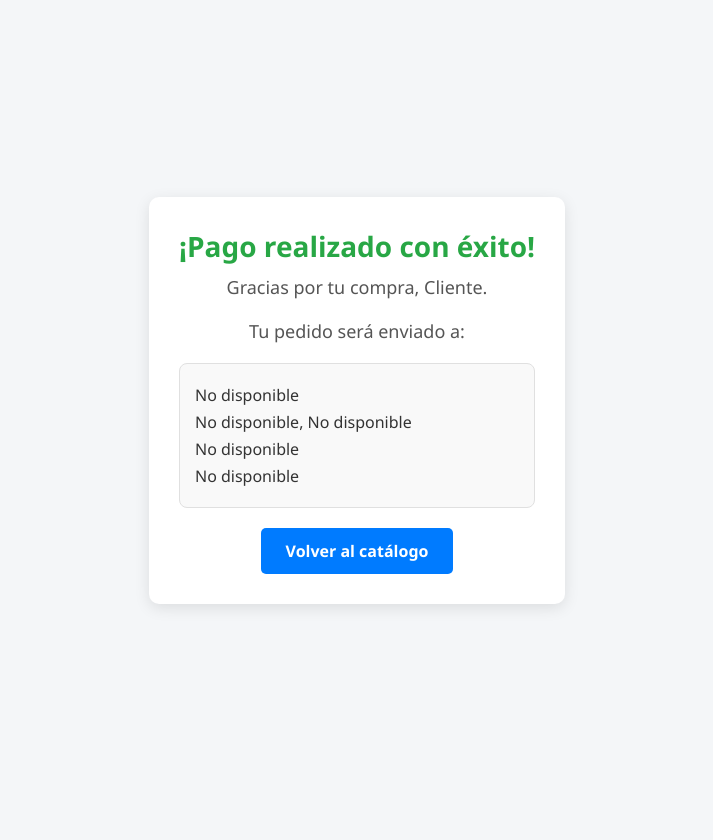
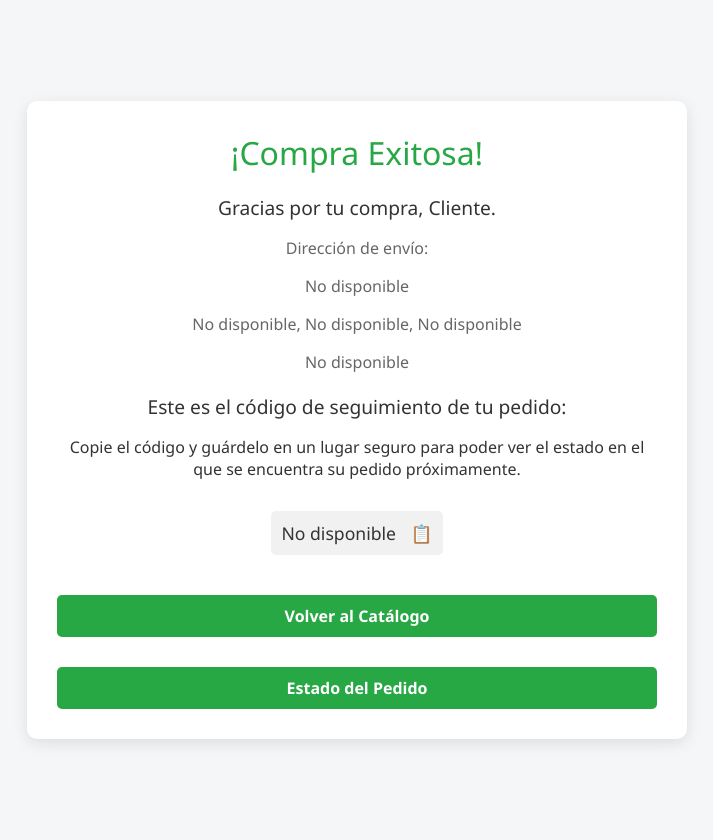
Before and after one commit to davblamor/PGPI-2.7, a Django app: page /success/ in a window 1280 px wide. Shown: the whole page, without its empty margins (283-996 px from the left). Before the commit the page ends 608 px from the top, so only its background shows below. Run offline with Django 5.2, Linux system fonts and the light colour scheme; a user stored in the database is signed in; data comes from the database, SQL or seed files in the repository; data that the repository does not hold is empty.

Commit message:
Feat(track): Added all methods related to tracking for identified users

```diff
--- a/backend/myapp/models.py
+++ b/backend/myapp/models.py
@@ -78,7 +78,6 @@ class CartItem(models.Model):
 
 #Pedido
 class Order(models.Model):
-    # Definición de los posibles estados
     STATUS_CHOICES = [
         ('Recibido', 'Recibido'),
         ('En Proceso', 'En Proceso'),
@@ -86,7 +85,7 @@ class Order(models.Model):
         ('Entregado', 'Entregado'),
     ]
 
-    user = models.OneToOneField(settings.AUTH_USER_MODEL, on_delete=models.CASCADE, null=True, blank=True)
+    user = models.ForeignKey(settings.AUTH_USER_MODEL, on_delete=models.CASCADE, null=True, blank=True)
     session_id = models.CharField(max_length=255, unique=True, null=True, blank=True)
     created_at = models.DateTimeField(auto_now_add=True)
     total = models.DecimalField(max_digits=10, decimal_places=2)
@@ -95,7 +94,8 @@ class Order(models.Model):
     status = models.CharField(max_length=20, choices=STATUS_CHOICES, default='Recibido')
 
     def __str__(self):
-        return f"Order {self.track_number} - Estado: {self.estado}"
+        return f"Order {self.track_number} - Estado: {self.status}"
+
 
 #Detalles de Pedido
 class OrderItem(models.Model):
--- a/backend/myapp/urls.py
+++ b/backend/myapp/urls.py
@@ -35,4 +35,6 @@ urlpatterns = [
     path('initiate_checkout_guest/', views.initiate_checkout_guest, name='initiate_checkout_guest'),
     path('track_order_guest/', views.track_order_guest, name='track_order_guest'),
     path('success_guest/', views.success_guest_view, name='success_guest'),
+    path('track_order/', views.track_order, name='track_order'),
+    path('initiate_checkout/', views.initiate_checkout, name='initiate_checkout'),
 ] # + static(settings.MEDIA_URL, document_root=settings.MEDIA_ROOT)
--- a/backend/myapp/views.py
+++ b/backend/myapp/views.py
@@ -160,11 +160,9 @@ def add_to_cart(request, product_id):
 # Vista del carrito de compras
 @login_required
 def cart(request):
-    # Get or create the cart for the current user
     cart_obj, created = Cart.objects.get_or_create(user=request.user)
     cart_items = cart_obj.item.all()
 
-    # Calculate total items and total price
     total_items = sum(item.quantity for item in cart_items)
     total_price = sum(item.product.price * item.quantity for item in cart_items)
 
@@ -180,7 +178,6 @@ def cart(request):
         stripe.api_key = settings.STRIPE_SECRET_KEY
         YOUR_DOMAIN = "http://127.0.0.1:8000"  # Replace with your deployed domain
 
-        # Create line items for Stripe Checkout
         line_items = [
             {
                 'price_data': {
@@ -195,7 +192,6 @@ def cart(request):
             for item in cart_items
         ]
 
-        # Create the Stripe Checkout session
         checkout_session = stripe.checkout.Session.create(
             payment_method_types=['card'],
             line_items=line_items,
@@ -303,12 +299,121 @@ class StripeCheckoutSessionView(View):
         except Exception as e:
             return JsonResponse({'error': str(e)}, status=400)
 
+@login_required
+def initiate_checkout(request):
+    cart = Cart.objects.filter(user=request.user).first()
+    if not cart or not cart.item.exists():
+        return redirect('cart')
 
-# Success view
+    productos_no_existentes = []
+    for item in cart.item.all():
+        if item.product.stock < item.quantity:
+            productos_no_existentes.append(item.product.name)
+
+    if productos_no_existentes:
+        return render(request, 'checkout_error.html', {
+            'error': f'Los siguientes productos no tienen suficiente stock: {", ".join(productos_no_existentes)}. Por favor, actualiza tu carrito.'
+        })
+
+    total = sum(item.product.price * item.quantity for item in cart.item.all())
+
+    stripe.api_key = settings.STRIPE_SECRET_KEY
+    YOUR_DOMAIN = "http://127.0.0.1:8000"  # Reemplaza con tu dominio
+
+    line_items = [
+        {
+            'price_data': {
+                'currency': 'eur',
+                'product_data': {
+                    'name': item.product.name,
+                },
+                'unit_amount': int(item.product.price * 100),  # Convertir a centavos
+            },
+            'quantity': item.quantity,
+        }
+        for item in cart.item.all()
+    ]
+
+    try:
+        checkout_session = stripe.checkout.Session.create(
+            payment_method_types=['card'],
+            line_items=line_items,
+            mode='payment',
+            success_url=YOUR_DOMAIN + '/success/?session_id={CHECKOUT_SESSION_ID}',
+            cancel_url=YOUR_DOMAIN + '/cart/',
+            shipping_address_collection={
+                'allowed_countries': ['US', 'CA', 'ES']
+            },
+            shipping_options=[
+                {
+                    'shipping_rate_data': {
+                        'type': 'fixed_amount',
+                        'fixed_amount': {'amount': 500, 'currency': 'eur'},
+                        'display_name': 'Standard shipping',
+                        'delivery_estimate': {
+                            'minimum': {'unit': 'business_day', 'value': 5},
+                            'maximum': {'unit': 'business_day', 'value': 7},
+                        },
+                    },
+                },
+                {
+                    'shipping_rate_data': {
+                        'type': 'fixed_amount',
+                        'fixed_amount': {'amount': 1500, 'currency': 'eur'},
+                        'display_name': 'Express shipping',
+                        'delivery_estimate': {
+                            'minimum': {'unit': 'business_day', 'value': 1},
+                            'maximum': {'unit': 'business_day', 'value': 3},
+                        },
+                    },
+                },
+            ],
+        )
+
+        track_number = f"TRACK-{uuid.uuid4().hex[:10].upper()}"
+
+        order = Order.objects.create(
+            user=request.user,
+            session_id=checkout_session.id,
+            total=total,
+            delivery_address="Pendiente de ser completada",
+            track_number=track_number,
+            status='Recibido'
+        )
+
+        for item in cart.item.all():
+            OrderItem.objects.create(
+                order=order,
+                product=item.product,
+                quantity=item.quantity,
+                price=item.product.price
+            )
+
+        return redirect(checkout_session.url, code=303)
+
+    except stripe.error.StripeError as e:
+        return render(request, 'checkout_error.html', {'error': str(e)})
+
+
+@login_required
+def track_order(request):
+    if request.method == 'POST':
+        track_number = request.POST.get('track_number')
+
+        try:
+            order = Order.objects.get(user=request.user, track_number=track_number)
+            return render(request, 'track_order.html', {'order': order})
+        except Order.DoesNotExist:
+            return render(request, 'track_order.html', {'error': 'No se encontró ningún pedido con ese código de seguimiento.'})
+
+    return render(request, 'track_order.html')
+
+
+
 @login_required
 def success_view(request):
-    print("Ejecutando success_view...")
-    # Default values for name and address
+    session_id = request.GET.get('session_id')
+
     name = "Cliente"
     address = {
         "line1": "No disponible",
@@ -318,17 +423,15 @@ def success_view(request):
         "postal_code": "No disponible",
         "country": "No disponible",
     }
-
-    # Retrieve the session ID from the query parameters
-    session_id = request.GET.get('session_id')
+    track_number = "No disponible"
 
     if session_id:
         try:
             session = stripe.checkout.Session.retrieve(session_id, expand=['shipping_details'])
-            shipping_details = session.get('shipping_details', {})
+            shipping_details = session.get('shipping_details')
             if shipping_details:
+                name = shipping_details.get('name', "Cliente")
                 address_obj = shipping_details.get('address', {})
-                name = shipping_details.get('name', name)
                 address = {
                     "line1": address_obj.get('line1', "No disponible"),
                     "line2": address_obj.get('line2', ""),
@@ -337,12 +440,20 @@ def success_view(request):
                     "postal_code": address_obj.get('postal_code', "No disponible"),
                     "country": address_obj.get('country', "No disponible"),
                 }
+
+
+            try:
+                order = Order.objects.get(session_id=session_id, user=request.user)
+                track_number = order.track_number
+            except Order.DoesNotExist:
+                track_number = "No disponible"
+                print("Orden no encontrada.")
+
         except stripe.error.StripeError as e:
             print(f"Stripe error: {e}")
         except Exception as e:
             print(f"Error retrieving Stripe session: {e}")
 
-    # Clear the user's cart and update product stock
     cart = Cart.objects.filter(user=request.user).first()
     if cart:
         for item in cart.item.all():
@@ -354,6 +465,7 @@ def success_view(request):
     return render(request, 'success.html', {
         'name': name,
         'address': address,
+        'track_number': track_number,
     })
 
 # Incrementar la cantidad de un producto en el carrito
@@ -439,7 +551,7 @@ def initiate_checkout_guest(request):
     total = sum(item['price'] * item['quantity'] for item in cart.values())
 
     stripe.api_key = settings.STRIPE_SECRET_KEY
-    YOUR_DOMAIN = "http://127.0.0.1:8000"  # Reemplaza con tu dominio
+    YOUR_DOMAIN = "http://127.0.0.1:8000"
 
     line_items = [
         {
@@ -448,7 +560,7 @@ def initiate_checkout_guest(request):
                 'product_data': {
                     'name': item['name'],
                 },
-                'unit_amount': int(item['price'] * 100),  # Convertir a centavos
+                'unit_amount': int(item['price'] * 100),
             },
             'quantity': item['quantity'],
         }
@@ -492,7 +604,6 @@ def initiate_checkout_guest(request):
         )
 
         track_number = f"TRACK-{uuid.uuid4().hex[:10].upper()}"
-        print(f"Número de seguimiento generado: {track_number}")
 
         order = Order.objects.create(
             session_id=checkout_session.id,
--- a/backend/templates/cart_guest.html
+++ b/backend/templates/cart_guest.html
@@ -143,15 +143,15 @@
                                 <span class="quantity-number">{{ item.quantity }}</span>
                                 <a href="{% url 'increase_quantity_guest' item.product_id %}">+</a>
                             </div>
-                            <p>Precio unitario: ${{ item.price }}</p>
+                            <p>Precio unitario: €{{ item.price }}</p>
                         </div>
-                        <p>Total: ${{ item.total_price }}</p>
+                        <p>Total: €{{ item.total_price }}</p>
                     </div>
                 {% endfor %}
             </div>
             <div class="total-info">
                 <p>Total de artículos: {{ total_items }}</p>
-                <p>Precio total: ${{ total_price }}</p>
+                <p>Precio total: €{{ total_price }}</p>
             </div>
             <div class="cart-actions">
                 <a href="{% url 'catalogo' %}">Seguir comprando</a>
--- a/backend/templates/catalogo.html
+++ b/backend/templates/catalogo.html
@@ -258,6 +258,7 @@
             {% if total_items > 0 %}
             <span class="cart-count">{{ total_items }}</span>
             {% endif %}
+            <a href="{% url 'track_order_guest' %}" class="track-order-button">Seguir mi pedido</a>
         </div>
         <div class="header-buttons">
             {% if user.is_authenticated %}
@@ -314,7 +315,7 @@
                     {% endif %}
                     <h2>{{ producto.name }}</h2>
                     <p>{{ producto.description }}</p>
-                    <p class="price">${{ producto.price }}</p>
+                    <p class="price">€{{ producto.price }}</p>
                     <p class="stock">Stock: {{ producto.stock }}</p>
 
                     {% if producto.stock > 0 %}
--- a/backend/templates/success.html
+++ b/backend/templates/success.html
@@ -3,18 +3,18 @@
 <head>
     <meta charset="UTF-8">
     <meta name="viewport" content="width=device-width, initial-scale=1.0">
-    <title>Pago Exitoso</title>
+    <title>Compra Exitosa</title>
     <style>
         body {
             font-family: 'Segoe UI', Tahoma, Geneva, Verdana, sans-serif;
             background-color: #f4f6f8;
-            color: #333;
             margin: 0;
-            padding: 0;
+            padding: 20px;
             display: flex;
             justify-content: center;
             align-items: center;
             min-height: 100vh;
+            color: #333;
         }
         .container {
             max-width: 600px;
@@ -24,59 +24,90 @@
             box-shadow: 0 4px 15px rgba(0, 0, 0, 0.1);
             text-align: center;
         }
-        .success-message {
-            font-size: 28px;
-            font-weight: bold;
+        .header {
+            font-size: 2em;
             color: #28a745;
-            margin-bottom: 10px;
+            margin-bottom: 20px;
+        }
+        .message {
+            font-size: 1.2em;
+            margin-bottom: 15px;
         }
         .details {
-            font-size: 18px;
-            color: #555;
+            color: #666;
+            font-size: 1em;
             margin-bottom: 20px;
         }
-        .address {
-            text-align: left;
-            background-color: #f9f9f9;
-            padding: 15px;
-            border-radius: 8px;
-            border: 1px solid #e0e0e0;
+        .tracking-info {
+            font-size: 1.1em;
+            background-color: #f1f1f1;
+            padding: 10px;
+            border-radius: 5px;
+            display: inline-block;
+            cursor: pointer;
             margin-bottom: 20px;
+            margin-top: 15px;
         }
-        .address p {
-            margin: 5px 0;
+        .tracking-info:hover {
+            background-color: #e0e0e0;
         }
-        .home-link {
+        .button {
+            background-color: #28a745;
+            color: #fff;
+            padding: 10px 20px;
+            border-radius: 5px;
+            text-decoration: none;
+            font-weight: bold;
             display: inline-block;
-            padding: 12px 25px;
-            color: #ffffff;
-            background-color: #007bff;
-            text-decoration: none;
-            border-radius: 5px;
-            font-size: 16px;
-            font-weight: bold;
             transition: background-color 0.3s;
+            margin-top: 20px;
         }
-        .home-link:hover {
-            background-color: #0056b3;
+        .button:hover {
+            background-color: #218838;
+        }
+        .copy-icon {
+            margin-left: 10px;
+            cursor: pointer;
+        }
+        .button-container {
+            display: flex;
+            flex-direction: column;
+            gap: 10px;
         }
     </style>
+    <script>
+        function copyToClipboard(text) {
+            navigator.clipboard.writeText(text).then(() => {
+                alert('Código copiado al portapapeles');
+            }, () => {
+                alert('Error al copiar el código');
+            });
+        }
+    </script>
 </head>
 <body>
     <div class="container">
-        <div class="success-message">¡Pago realizado con éxito!</div>
-        <div class="details">Gracias por tu compra, {{ name }}.</div>
-        <div class="details">Tu pedido será enviado a:</div>
-        <div class="address">
+        <div class="header">¡Compra Exitosa!</div>
+        <div class="message">Gracias por tu compra, {{ name }}.</div>
+        <div class="details">
+            <p>Dirección de envío:</p>
             <p>{{ address.line1 }}</p>
             {% if address.line2 %}
                 <p>{{ address.line2 }}</p>
             {% endif %}
-            <p>{{ address.city }}, {{ address.state }}</p>
-            <p>{{ address.postal_code }}</p>
+            <p>{{ address.postal_code }}, {{ address.city }}, {{ address.state }}</p>
             <p>{{ address.country }}</p>
         </div>
-        <a href="{% url 'catalogo' %}" class="home-link">Volver al catálogo</a>
+        <div class="message">Este es el código de seguimiento de tu pedido:</div>
+        <p>Copie el código y guárdelo en un lugar seguro para poder ver el estado en el que se encuentra su pedido próximamente.</p>
+        <div class="tracking-info" onclick="copyToClipboard('{{ track_number }}')">
+            {{ track_number }}
+            <span class="copy-icon">📋</span>
+        </div>
+        <div class="button-container">
+            <a href="{% url 'catalogo' %}" class="button">Volver al Catálogo</a>
+            <a href="{% url 'track_order_guest' %}" class="button">Estado del Pedido</a>
+        </div>
     </div>
 </body>
 </html>
--- a/backend/templates/track_order_guest.html
+++ b/backend/templates/track_order_guest.html
@@ -107,7 +107,7 @@
             <div class="order-details">
                 <h3>Detalles del Pedido</h3>
                 <p><strong>Número de seguimiento:</strong> {{ order.track_number }}</p>
-                <p><strong>Total:</strong> ${{ order.total }}</p>
+                <p><strong>Total:</strong> €{{ order.total }}</p>
                 <p><strong>Dirección de entrega:</strong> {{ order.delivery_address }}</p>
                 <p><strong>Estado del pedido:</strong> {{ order.status }}</p>
             </div>
```
Also changed, not shown: backend/templates/cart.html (+6 -37 lines), backend/myapp/migrations/0004_alter_order_user.py (added).
